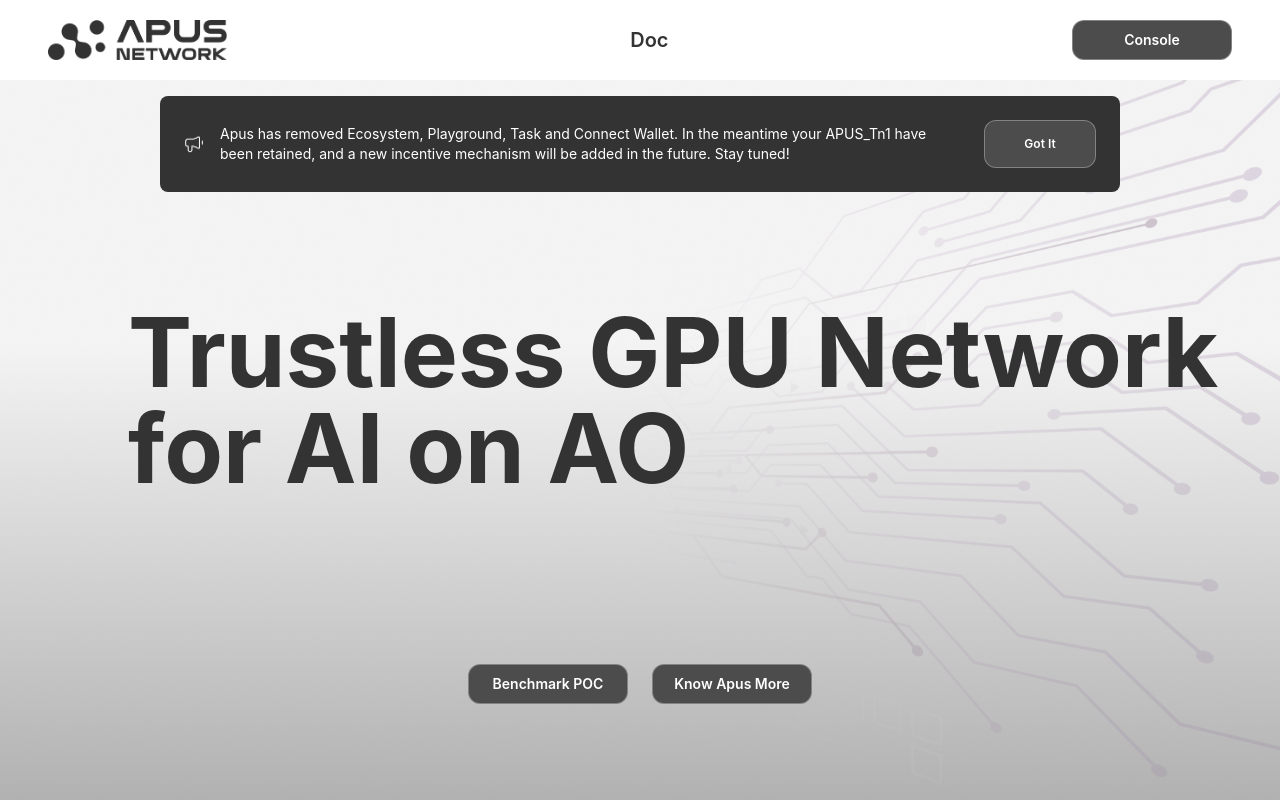
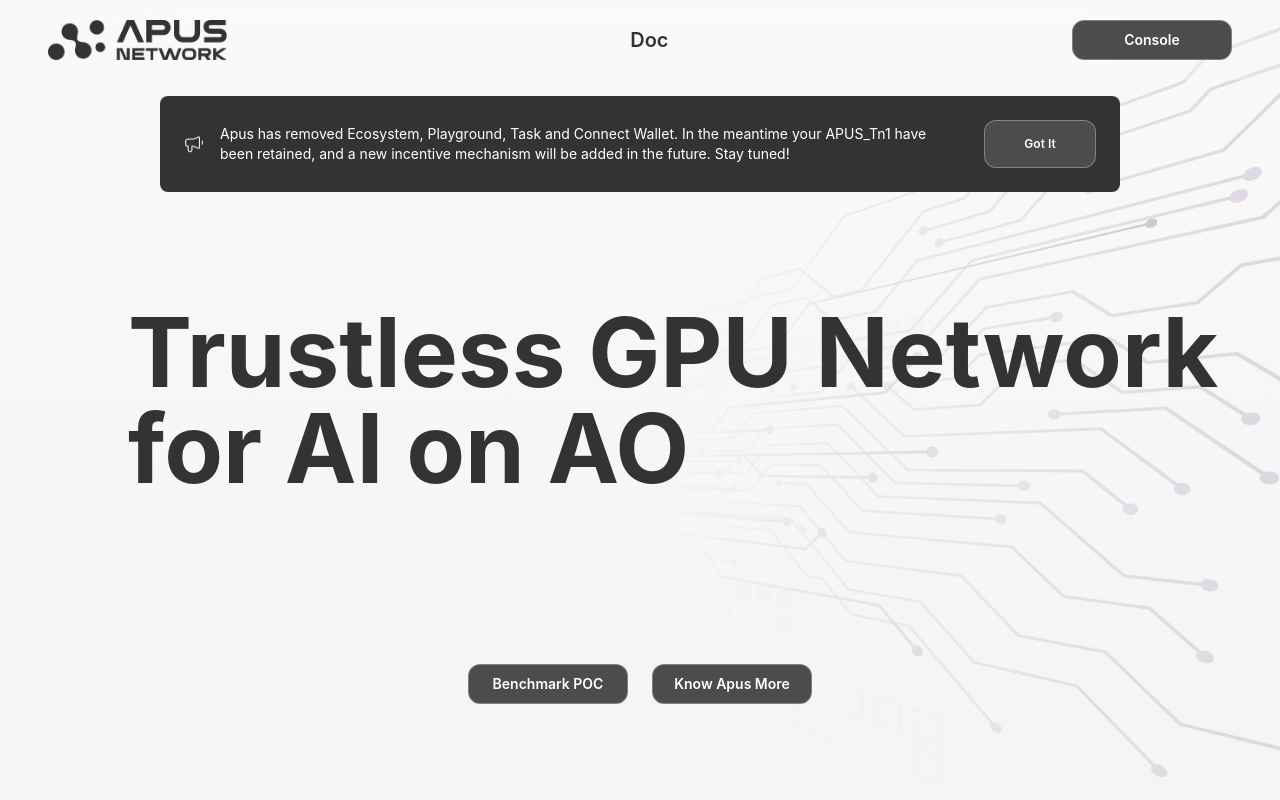
Before and after one commit to apuslabs/apus-website, a React (Vite) app: page /#/ in a window 1280 px wide. Shown: the top 800 px of the page. Built offline with nearby package versions, Linux system fonts and the light colour scheme.

Commit message:
amendment 2

```diff
--- a/src/components/HomeHeader/index.tsx
+++ b/src/components/HomeHeader/index.tsx
@@ -19,7 +19,7 @@
       flex items-center justify-between
       backdrop-blur-3xl z-20"
       style={{
-        background: menuShow ? "#4c4c4c" : "#ffffff",
+        background: menuShow ? "#4c4c4c" : "transparent",
       }}
     >
       <div className="h-full flex items-center" onClick={() => navigate("/")}>
--- a/src/index.css
+++ b/src/index.css
@@ -55,7 +55,7 @@
 }
 
 .menu-colorful:hover {
-    background: linear-gradient(135deg, #01f88d 0%, #0990ff 51%, #bd32ff 100%);
+    background: #4a22eb;
     background-clip: text;
     -webkit-background-clip: text;
     color: transparent;
--- a/src/pages/HomeIndex/index.tsx
+++ b/src/pages/HomeIndex/index.tsx
@@ -139,7 +139,7 @@
                 describe:
                   "Apus Network provides an open-source AO extension of deterministic GPU. This ensures trustless execution for AI.",
                 img: ImgHomepage.FeaturesExecution,
-                imgClassName: "-ml-4 md:-ml-10",
+                imgClassName: "-ml-10",
               },
               {
                 title: `Cost-Effective AI<br/>Training and Inference`,
```
Also changed, not shown: src/assets/homepage/bg_kv.png.
